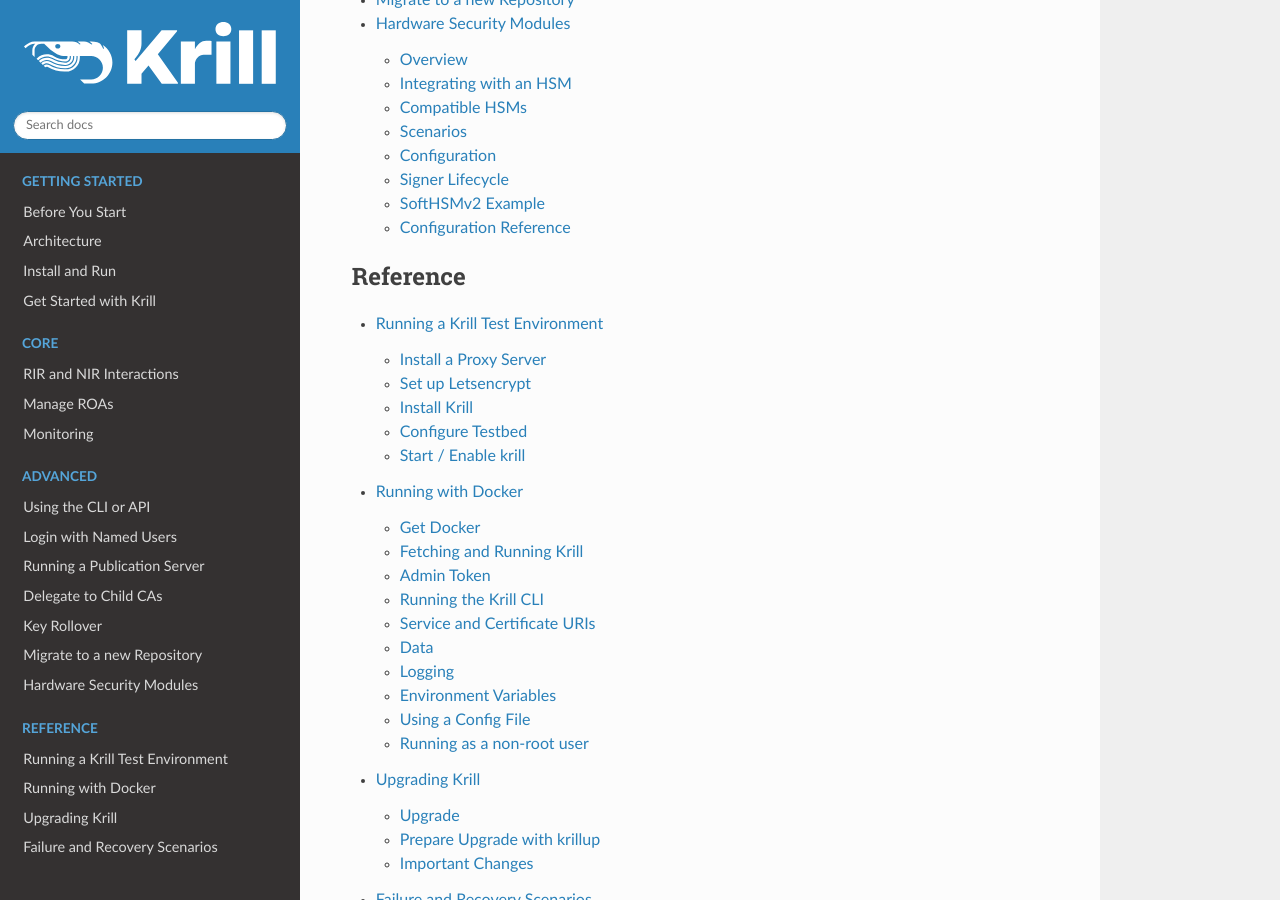
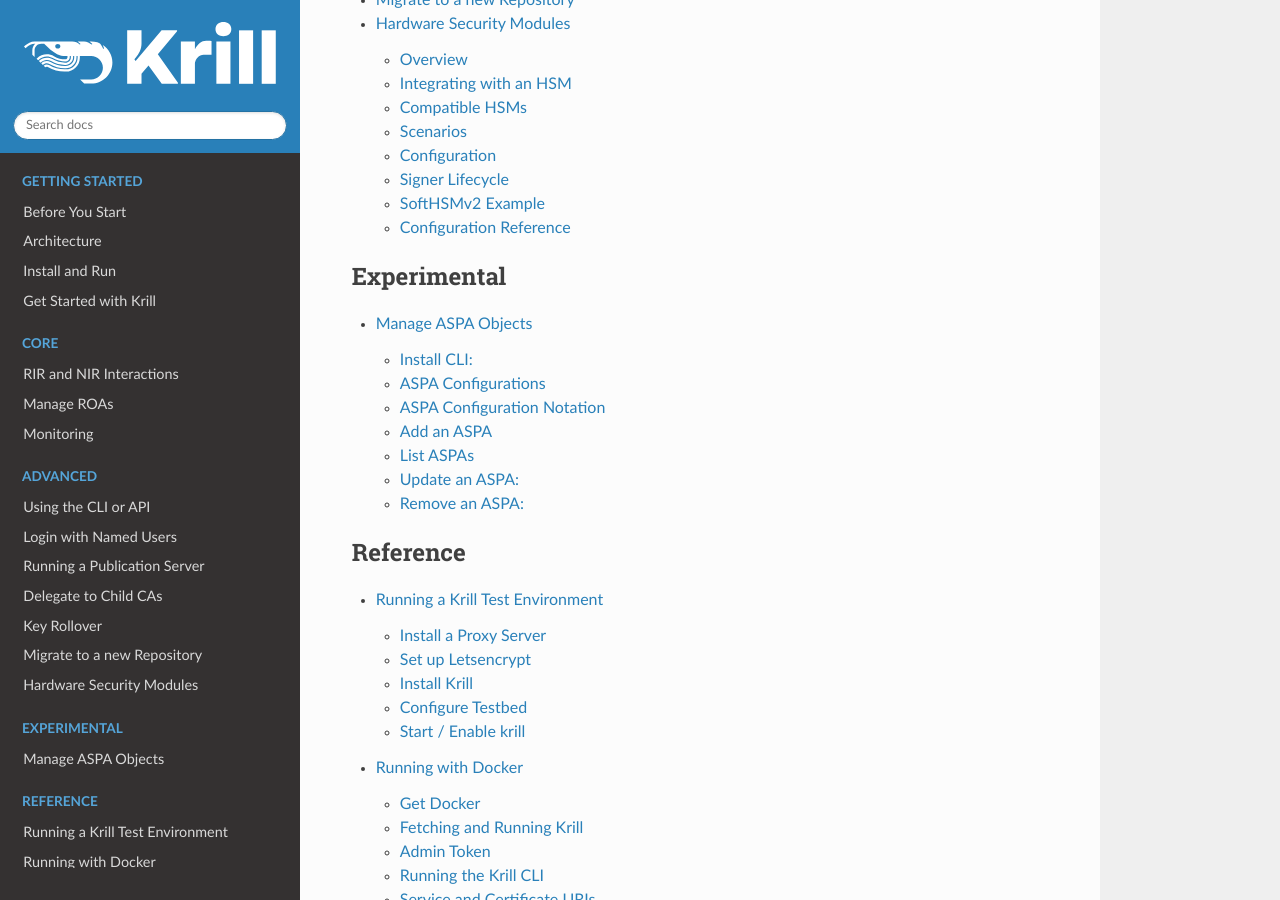
Before and after one commit to NLnetLabs/krill-manual, a Sphinx documentation site: the page built from source/index.rst, in a window 1280 px wide and 900 px high, scrolled down 4553 px. Built offline with Sphinx 7.4.7 and the Read the Docs theme 2.0.0, drawn with Linux system fonts in a browser that asks for light colours; the version number could not be read and is left out; some of the changed lines change nothing that is shown.

Commit message:
Add ASPA documentation before 0.10.0 release

```diff
--- a/source/index.rst
+++ b/source/index.rst
@@ -94,6 +94,12 @@
    ca-migrate-repo
    hsm
 
+.. toctree::
+   :maxdepth: 2
+   :caption: Experimental
+   :name: toc-experimental
+
+   manage-aspas
 
 .. toctree::
    :maxdepth: 2
--- /dev/null
+++ b/source/manage-aspas.rst
@@ -0,0 +1,193 @@
+.. _doc_krill_manage_aspas:
+
+Manage ASPA Objects
+===================
+
+.. Important:: This is an EXPERIMENTAL feature to support the discussion and
+              development of the ASPA concept which is currently being discussed
+              in the sidrops WG in the IETF. Do NOT use this in production
+              environments.
+
+              To use this feature you will need to enable support for it when
+              building the CLI. No UI support has been added yet.
+
+
+Install CLI:
+------------
+
+You will need to install Krill from source and enable ASPA to ensure that the
+CLI binary gets built with additional subcommands needed for this feature:
+
+.. code-block:: bash
+
+   cargo install krill --git https://github.com/NLnetLabs/krill \
+                       --tag v0.10.0 \
+                       --features aspa \
+                       --locked
+
+ASPA Configurations
+-------------------
+
+As with ROA support, Krill lets operators *define* the ASPA *configurations*
+for which they want to have ASPA objects. The actual ASPA *objects* are then
+created by Krill under any parent where the 'customer AS' is in the set of
+received resources. I.e. if theoretically your CA would receive this same ASN
+under two different parents, then Krill would create an ASPA object with the
+same content under each.
+
+Furthermore, just like with ROAs, Krill issues these objects with a default
+validity time of 52 weeks, and will automatically re-issue these objects 4 weeks
+before they would expire - as long as a configuration still exists and the
+customer ASN is held by your CA.
+
+ASPA Configuration Notation
+---------------------------
+
+ASPA objects allow operators to specify a list of provider ASNs, in the sense
+of BGP rather than in terms of business relations, where their own 'customer'
+ASN can send updates. Providers can optionally be restricted to IPv4 or IPv6
+only.
+
+Krill uses the following notation style to make it easy to define such
+configurations when using the CLI:
+
+.. code-block:: text
+
+   AS65000 => AS65001, AS65002(v4), AS65003(v6)
+   AS65001 => <none>
+
+.. Important:: You can only have ONE ASPA configuration for each customer ASN.
+              This is because Krill MUST (RFC) create a single ASPA object, for
+              all provider ASNs. If you wish to have an explicit empty list of
+              provider ASN, use '<none>'.
+
+Add an ASPA
+-----------
+
+You can add ASPA definition using the following command:
+
+.. code-block:: text
+
+  $ krillc aspas add --aspa "AS65000 => AS65001, AS65002(v4), AS65003(v6)"
+
+This uses the following API call:
+
+.. code-block:: text
+  POST:
+    https://localhost:3000/api/v1/cas/ca/aspas
+  Headers:
+    content-type: application/json
+    Authorization: Bearer secret
+  Body:
+  {
+    "add_or_replace": [
+      {
+        "customer": "AS65000",
+        "providers": [
+          "AS65001",
+          "AS65002(v4)",
+          "AS65003(v6)"
+        ]
+      }
+    ],
+    "remove": []
+  }
+
+
+List ASPAs
+----------
+
+CLI:
+
+.. code-block:: text
+
+  $ krillc aspas list
+  AS65000 => AS65001, AS65002(v4), AS65003(v6)
+
+
+API:
+
+.. code-block:: text
+
+  GET:
+    https://localhost:3000/api/v1/cas/ca/aspas
+  Headers:
+    Authorization: Bearer secret
+
+JSON response:
+
+.. code-block:: text
+
+  $ krillc aspas list --format json
+  [
+    {
+      "customer": "AS65000",
+      "providers": [
+        "AS65001",
+        "AS65002(v4)",
+        "AS65003(v6)"
+      ]
+    }
+  ]
+
+
+Update an ASPA:
+---------------
+
+You can add or remove providers to/from the ASPA configuration for one of
+your customer ASNs:
+
+Using the CLI:
+
+.. code-block:: text
+
+  $ krillc aspas update --customer AS65000 --add "AS65005" --remove "AS65001"
+
+Or using the API:
+
+.. code-block:: text
+
+  krillc aspas update --customer AS65000 --add "AS65005" --remove "AS65001" --api
+  POST:
+    https://localhost:3000/api/v1/cas/ca/aspas/as/AS65000
+  Headers:
+    content-type: application/json
+    Authorization: Bearer secret
+  Body:
+  {
+    "added": [
+      "AS65005"
+    ],
+    "removed": [
+      "AS65001"
+    ]
+  }
+
+Remove an ASPA:
+---------------
+
+You can remove the ASPA configuration for a given customer ASN.
+
+Using the CLI:
+
+.. code-block:: text
+
+  $ krillc aspas remove --customer AS65000
+
+Or using the API:
+
+.. code-block:: text
+
+  krillc aspas remove --customer AS65000 --api
+  POST:
+    https://localhost:3000/api/v1/cas/ca/aspas
+  Headers:
+    content-type: application/json
+    Authorization: Bearer secret
+  Body:
+  {
+    "add_or_replace": [],
+    "remove": [
+      "AS65000"
+    ]
+  }
```
